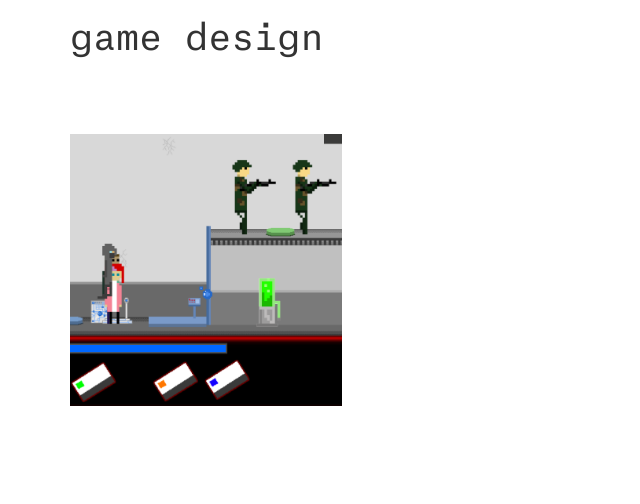
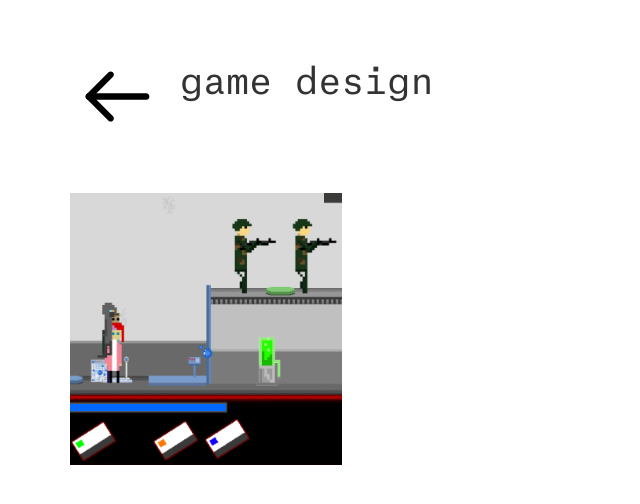
Before and after one commit to dannyrbean/portfolio, a website: page game/game.html in a window 1280 px wide. Shown: the whole page, without its empty margins (0-640 px from the left). Drawn offline with nearby package versions, Linux system fonts and the light colour scheme; files whose address does not match are found by name.

Commit message:
Updated, added back button

```diff
--- a/about/demo/css/demo.css
+++ b/about/demo/css/demo.css
@@ -5,7 +5,11 @@ body{
 	font-size: 0.75em/1;
 	}
 .header {
-	padding-bottom: 5%;
+	padding-bottom:5%;
+	margin-top: 5%;
+}
+.header h1 {
+	margin-top: 0px;
 }
 .gridder{
 	margin:0px;
--- a/game/demo/css/demo.css
+++ b/game/demo/css/demo.css
@@ -6,9 +6,10 @@ body{
 	}
 .header {
 	padding-bottom:5%;
+	margin-top: 5%;
 }
-.header {
-	padding-bottom:5%;
+.header h1 {
+	margin-top: 0px;
 }
 .gridder{
 	margin:0px;
--- a/game/game.html
+++ b/game/game.html
@@ -17,7 +17,8 @@
     <body>
 
         <div class="container header">
-            <h1 style="font-family: normal 0.75em/1 'Atlas Typewriter', 'Consolas', monospace;
+            <a class="col-xs-2 col-sm-1 col-md-1" href="../index.html"><img class="center-block" src="../back.svg"></a>
+            <h1 class="col-xs-12 col-sm-11 col-md-11" style="font-family: normal 0.75em/1 'Atlas Typewriter', 'Consolas', monospace;
 ">game design</h1>
 		</div>
 
--- a/portfolio/demo/css/demo.css
+++ b/portfolio/demo/css/demo.css
@@ -6,6 +6,10 @@ body{
 	}
 .header {
 	padding-bottom:5%;
+	margin-top: 5%;
+}
+.header h1 {
+	margin-top: 0px;
 }
 .gridder{
 	margin:0px;
--- a/resume/demo/css/demo.css
+++ b/resume/demo/css/demo.css
@@ -5,7 +5,11 @@ body{
 	font-size: 0.75em/1;
 	}
 .header {
-	padding-bottom: 5%;
+	padding-bottom:5%;
+	margin-top: 5%;
+}
+.header h1 {
+	margin-top: 0px;
 }
 .gridder{
 	margin:0px;
--- a/video/demo/css/demo.css
+++ b/video/demo/css/demo.css
@@ -6,6 +6,13 @@ body{
 	}
 .header {
 	padding-bottom:5%;
+	margin-top: 5%;
+}
+.header h1 {
+	margin-top: 0px;
+}
+.back {
+	padding-top: 25%;
 }
 .gridder{
 	margin:0px;
--- a/web/demo/css/demo.css
+++ b/web/demo/css/demo.css
@@ -6,6 +6,10 @@ body{
 	}
 .header {
 	padding-bottom:5%;
+	margin-top: 5%;
+}
+.header h1 {
+	margin-top: 0px;
 }
 .gridder{
 	margin:0px;
```
Also changed, not shown: about/about.html (+2 -1 lines), portfolio/portfolio.html (+2 -1 lines), resume/resume.html (+2 -1 lines), video/video.html (+8 -7 lines), web/web.html (+2 -1 lines), 1 other file.
